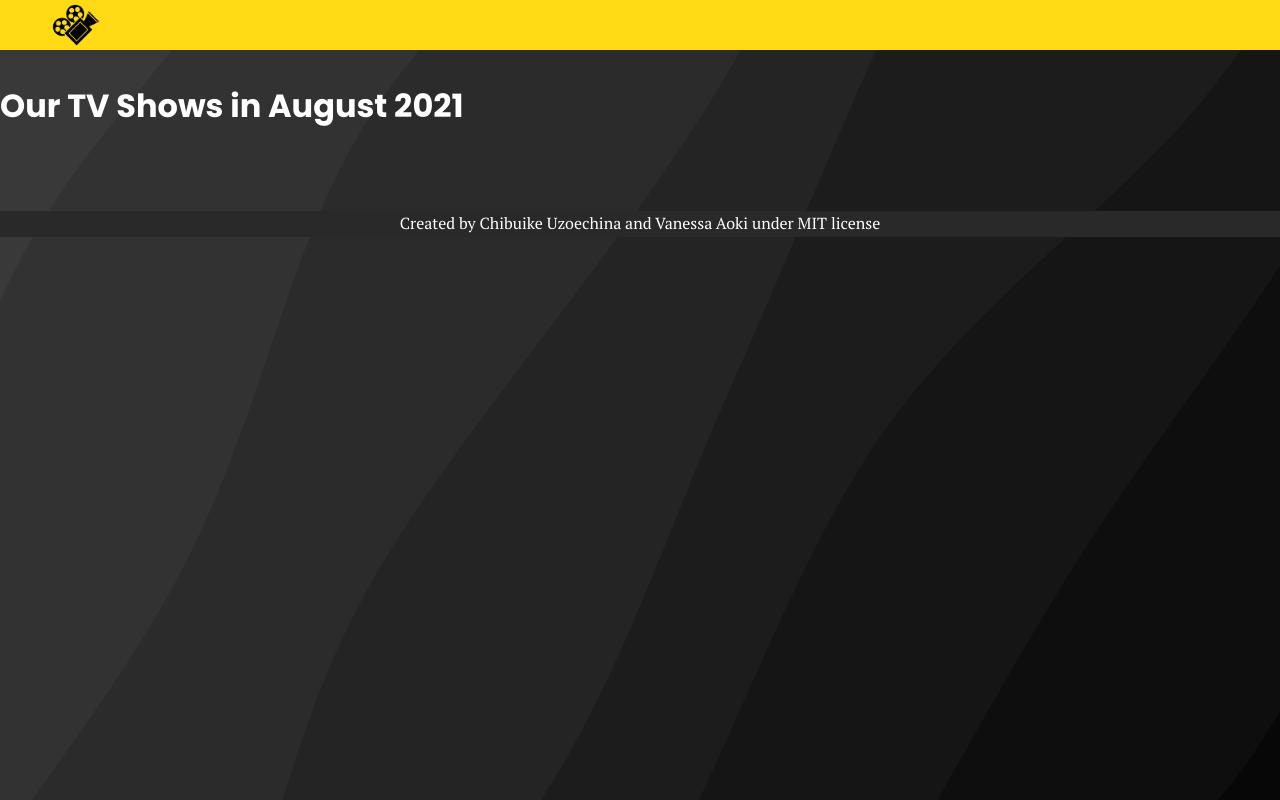
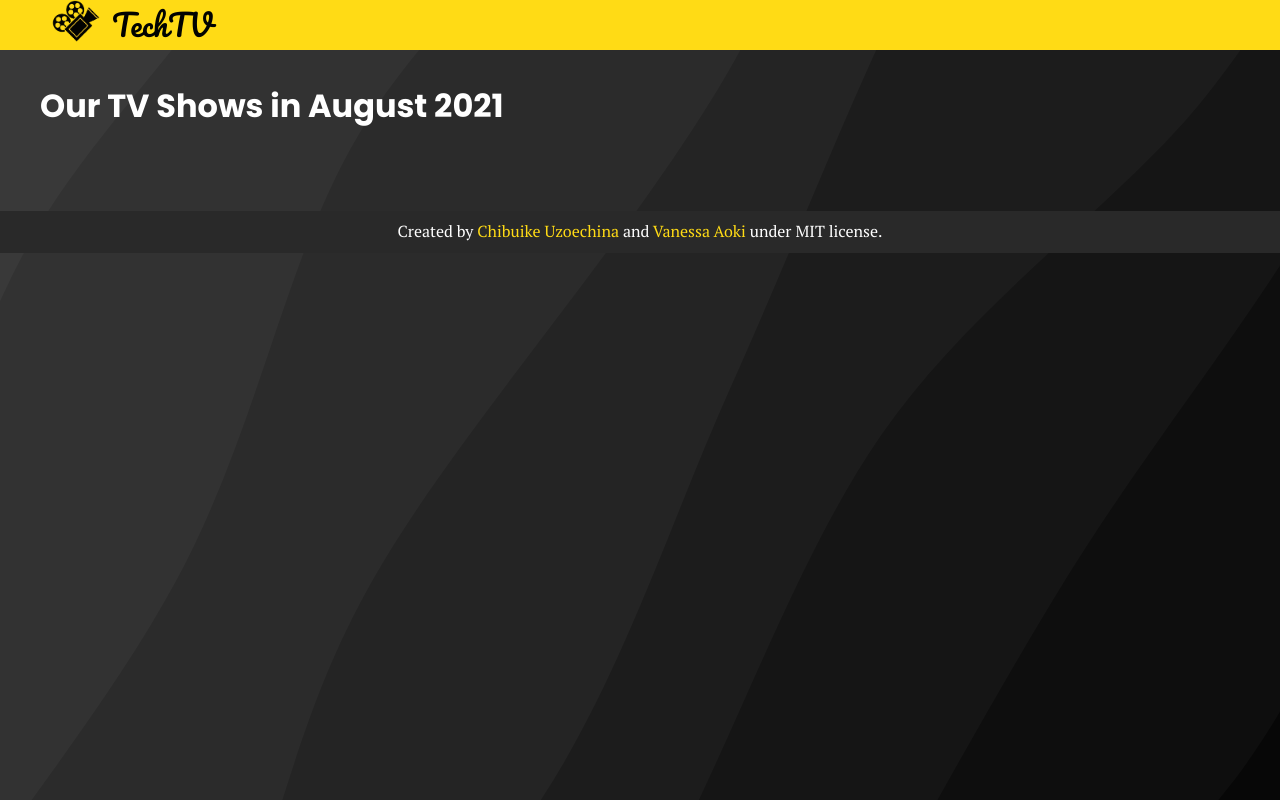
Before and after one commit to VanessaAoki/JS-Capstone, a website built with webpack: page src/index.html in a window 1280 px wide. Built offline with nearby package versions, Linux system fonts and the light colour scheme; no server answers.

Commit message:
Add some more styles to the project

```diff
--- a/src/index.html
+++ b/src/index.html
@@ -5,13 +5,14 @@
   <meta http-equiv="X-UA-Compatible" content="IE=edge">
   <meta name="viewport" content="width=device-width, initial-scale=1.0">
   <link rel="stylesheet" href="./style.css">
-  <title>TV Shows</title>
+  <title>TechTV</title>
 </head>
 <body>
   <div id="serie__display" class="modal"></div>
   <div class="root">
-     <header id="header">
+    <header id="header">
       <div class="logo"></div>
+      <p>TechTV</p>
     </header>
 
     <main class="main-content">
@@ -21,7 +22,7 @@
     </main>
 
     <footer>
-      <p>Created by Chibuike Uzoechina and Vanessa Aoki under MIT license</p>
+      <p>Created by <a class="our-links" href="https://github.com/chike1990">Chibuike Uzoechina</a> and <a class="our-links" href="https://github.com/VanessaAoki">Vanessa Aoki</a>  under MIT license.</p>
     </footer>
   </div>
 </body>
--- a/src/index.js
+++ b/src/index.js
@@ -8,6 +8,7 @@ import '@fortawesome/fontawesome-free/js/solid';
 import '@fortawesome/fontawesome-free/js/regular';
 import '@fortawesome/fontawesome-free/js/brands';
 import logo from './imgs/logo.png';
+import { counters } from './counters';
 import { commentsCounter } from './commentsCounter';
 import './style.css';
 
@@ -109,6 +110,8 @@ const fetchShows = async () => {
     const response = await fetch(tvMazeAPIUrl);
     const data = await response.json();
     shows = data;
+    const counter = document.querySelector('.counter');
+    counter.innerHTML = counters(shows);
     displayShowsOnDOM();
   } catch (ex) {
     console.log('Error from server', ex);
--- a/src/style.css
+++ b/src/style.css
@@ -1,4 +1,5 @@
 @import url('https://fonts.googleapis.com/css2?family=PT+Serif:ital,wght@0,400;0,700;1,400&family=Poppins:wght@100;400;700&display=swap');
+@import url('https://fonts.googleapis.com/css2?family=Pacifico&display=swap');
 
 :root {
   --black: #020301;
@@ -38,7 +39,7 @@ header {
   width: 100%;
   top: 0;
   display: flex;
-  justify-content: space-between;
+  align-items: center;
   background-color: var(--yellow);
   position: fixed;
 }
@@ -49,14 +50,19 @@ header {
   height: 50px;
 }
 
+header > p {
+  color: var(--black);
+  font-family: 'Pacifico', cursive;
+  font-size: 30px;
+  margin-left: 0.4em;
+}
+
 nav {
   display: flex;
   align-items: center;
   gap: 2em;
   color: var(--black);
 }
-
-main { margin-top: 80px; }
 
 .modal {
   display: none;
@@ -171,7 +177,9 @@ main { margin-top: 80px; }
   background-color: var(--yellow);
 }
 
-.container {
+.container,
+main {
+  margin-top: 80px;
   max-width: 1200px;
   margin: 80px auto 0 auto;
 }
@@ -238,4 +246,10 @@ main { margin-top: 80px; }
 footer {
   background-color: var(--grey);
   text-align: center;
+  padding: 0.5em 0;
 }
+
+.our-links {
+  text-decoration: none;
+  color: var(--yellow);
+}
```
